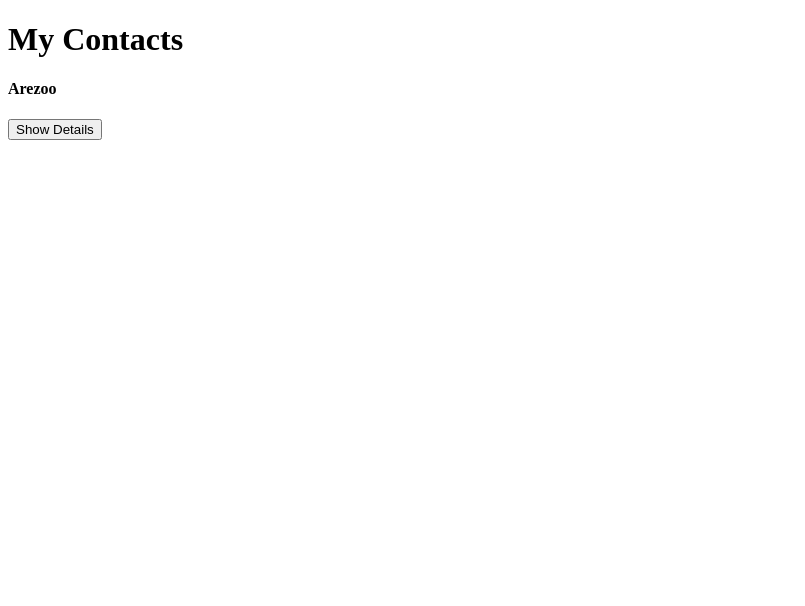
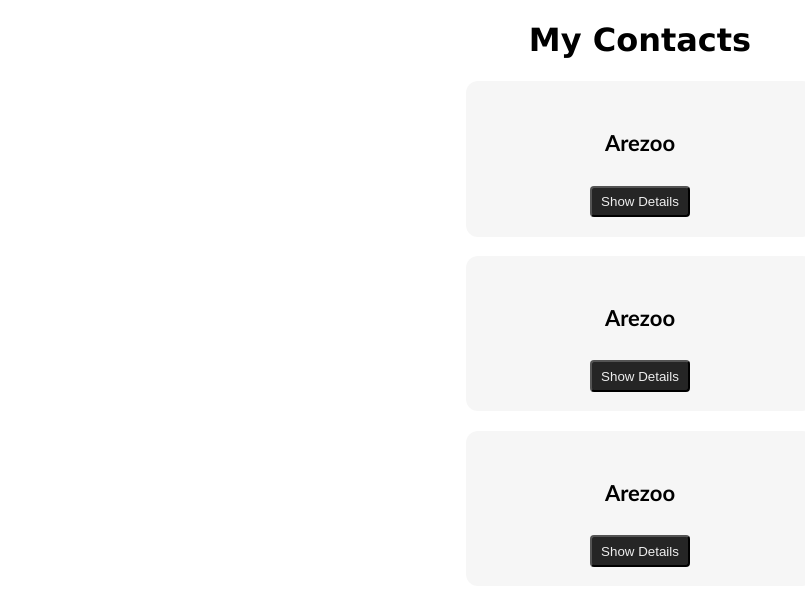
Before and after one commit to itsDonya/vue-tutorial, a Vue app: page / in a window 1280 px wide. Shown: the top 606 px of the page, without its empty margins (0-805 px from the left). Built offline with nearby package versions, Linux system fonts and the light colour scheme.

Commit message:
Contacts simple app got styled

```diff
--- a/src/App.vue
+++ b/src/App.vue
@@ -1,8 +1,18 @@
 <template>
-  <h1>My Contacts</h1>
-  <my-contact></my-contact>
+  <h1 class="title">My Contacts</h1>
+  <div class="contacts">
+    <my-contact></my-contact>
+    <my-contact></my-contact>
+    <my-contact></my-contact>
+  </div>
 </template>
 
 <script></script>
 
-components: { MyContact },
+<style>
+.title {
+  font-family: "Lucida Sans", "Lucida Sans Regular", "Lucida Grande",
+    "Lucida Sans Unicode", Geneva, Verdana, sans-serif;
+  text-align: center;
+}
+</style>
--- a/src/components/MyContact.vue
+++ b/src/components/MyContact.vue
@@ -1,10 +1,10 @@
 <template>
-  <div>
+  <div class="contact">
     <h4 class="name">{{ friend.name }}</h4>
     <button class="details-btn" @click="isDetailsVisible = !isDetailsVisible">
       {{ isDetailsVisible ? "Hide" : "Show" }} Details
     </button>
-    <ul v-if="isDetailsVisible">
+    <ul class="details" v-if="isDetailsVisible">
       <li class="phone">{{ friend.phone }}</li>
       <li class="email">{{ friend.email }}</li>
     </ul>
@@ -25,3 +25,53 @@ export default {
   },
 };
 </script>
+
+<style>
+.contact {
+  width: 310px;
+  height: auto;
+  padding: 1.2rem;
+  background-color: #eeeeee80;
+  border-radius: 12px;
+  display: flex;
+  flex-direction: column;
+  align-items: center;
+  justify-content: center;
+  font-family: "Gill Sans", "Gill Sans MT", Calibri, "Trebuchet MS", sans-serif;
+  margin: 1.2rem auto;
+}
+.name {
+  font-size: 22px;
+}
+.details-btn {
+  color: #eeeeee;
+  background-color: #252525;
+  border-radius: 4px;
+  padding: 0.4rem 0.6rem;
+  transition: all 0.2s ease-in-out;
+  cursor: pointer;
+}
+.details-btn:hover {
+  color: #252525;
+  background-color: #cccccc;
+}
+.details {
+  width: 80%;
+  list-style: none;
+  display: flex;
+  flex-direction: column;
+  align-items: center;
+  gap: 0.6rem;
+  padding: 0;
+}
+.phone,
+.email {
+  width: 100%;
+  color: #252525;
+  background-color: #cccccc;
+  text-align: center;
+  border-radius: 6px;
+  padding: 0.6rem 0;
+  margin: 0;
+}
+</style>
```
